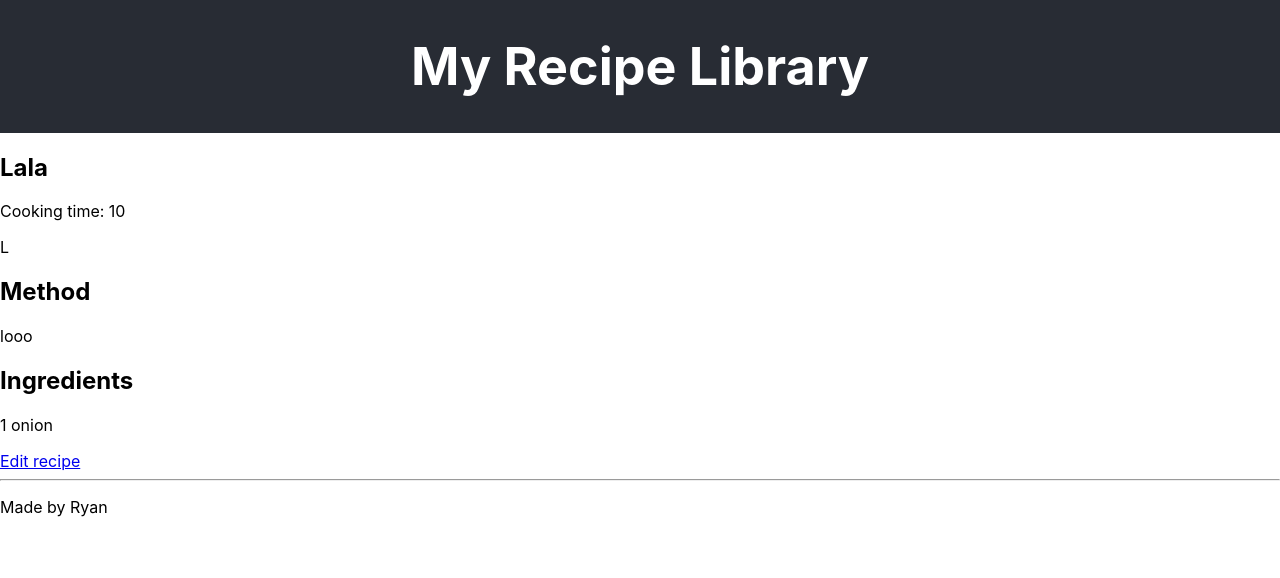
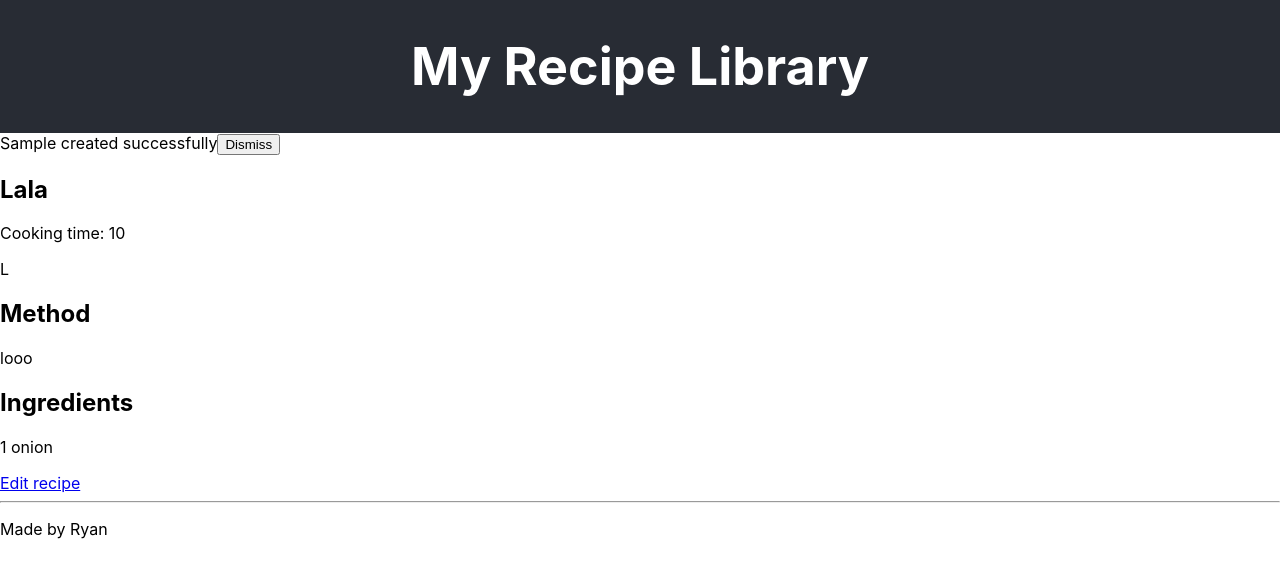
Before and after one commit to rb1193/recipe-builder, a React (Create React App) app: page /recipes/create in a window 1280 px wide. Both pictures are taken after typing "Sample", "Sample", "Sample", "Sample", "5" into the empty fields and a click on the button "Create". Shown: the top 578 px of the page. Built offline with nearby package versions, Linux system fonts and the light colour scheme.

Commit message:
Added notifications to the app

```diff
--- a/src/App.tsx
+++ b/src/App.tsx
@@ -5,35 +5,42 @@ import PaneSlider from './lib/PaneSlider';
 import LoginForm from './Auth/LoginForm';
 import RegisterForm from './Auth/RegisterFormContainer';
 import Auth from './Api/Auth';
-import { UserContext } from './Context';
+import { UserContext, NotificationContext } from './Context';
 import PaginatedRecipeSearchScreen from './Recipes/PaginatedRecipeSearchScreen';
 import User from './Contracts/User';
 import { Route, Switch } from 'react-router-dom';
 import RecipeCreateForm from './Recipes/RecipeCreateForm';
 import RecipeEditForm from './Recipes/RecipeEditForm';
 import RecipeFull from './Recipes/RecipeFull';
+import NotificationBanner from './lib/Notifications/NotificationBanner'
+import useNotifications from './lib/Notifications/useNotifications';
 
 function App() {
     const [user, setUser] = useState<User | null>(null);
+    const [notifications, dispatch] = useNotifications()
+    const initialNotificationContext = {dispatch}
 
     useEffect(() => {Auth.user().then((res) => {setUser(res.data)}).catch(() => {setUser(null)});}, [])
 
-    const authScreen = <PaneSlider panes={[
+    return (
+        <div className="App">
+            <NotificationContext.Provider value={initialNotificationContext}>
+                <header className="App-header">
+                    <h1>My Recipe Library</h1>
+                </header>
+                <NotificationBanner notifications={notifications} />
+                <main>
+                    <Switch>
+                        <Route exact path='/'>
+                            {isNull(user)
+                                ? <PaneSlider panes={[
                                     {label: 'Login', component: <LoginForm />},
                                     {label: 'Register', component: <RegisterForm />}
                                 ]} />
-
-    return (
-        <div className="App">
-            <header className="App-header">
-                <h1>My Recipe Library</h1>
-            </header>
-            <main>
-                <Switch>
-                    <Route exact path='/'>
-                        {isNull(user) ? authScreen :<UserContext.Provider value={user}>
+                                :<UserContext.Provider value={user}>
                                     <PaginatedRecipeSearchScreen />
-                        </UserContext.Provider>}
+                                </UserContext.Provider>
+                            }
                         </Route>
                         <Route exact path='/recipes/create'>
                             <RecipeCreateForm />
@@ -46,6 +53,7 @@ function App() {
                         </Route>
                     </Switch>
                 </main>
+            </NotificationContext.Provider>
             <hr></hr>
             <footer>
                 <p>Made by Ryan</p>
--- a/src/Context.tsx
+++ b/src/Context.tsx
@@ -1,4 +1,13 @@
 import React from 'react';
 import User from './Contracts/User';
+import { NotificationReducerAction } from './lib/Notifications/useNotifications'
 
 export const UserContext = React.createContext<User | null>(null)
+
+type NotificationContext = {
+    dispatch(action: NotificationReducerAction): void,
+}
+
+export const NotificationContext = React.createContext<NotificationContext>({
+    dispatch: () => {},
+})
--- a/src/Recipes/RecipeCreateForm.tsx
+++ b/src/Recipes/RecipeCreateForm.tsx
@@ -1,4 +1,4 @@
-import React, { ReactElement } from "react";
+import React, { ReactElement, useContext } from "react";
 import { Formik, Form, FormikHelpers, FormikErrors } from "formik";
 import * as Yup from "yup";
 import TextInput, { TextInputTypes } from "../lib/Forms/TextInput";
@@ -7,6 +7,9 @@ import Recipes from "../Api/Recipes";
 import { useHistory } from "react-router";
 import Recipe from "../Contracts/Recipe";
 import { fetchApiRequest, SuccessfulRequest, FailedRequest } from "../lib/Api/ApiRequest";
+import { NotificationContext } from "../Context";
+import { NotificationLevel } from "../lib/Notifications/NotificationBanner";
+import { NotificationActionType } from "../lib/Notifications/useNotifications";
 
 export interface CreateRecipeFormValues {
     name: string,
@@ -18,6 +21,7 @@ export interface CreateRecipeFormValues {
 
 export default function CreateRecipeForm(): ReactElement {
     let history = useHistory();
+    const { dispatch } = useContext(NotificationContext)
 
     const initialValues: CreateRecipeFormValues = {
         name: '',
@@ -50,6 +54,13 @@ export default function CreateRecipeForm(): ReactElement {
         fetchApiRequest(Recipes.store(values)).then((request: SuccessfulRequest<Recipe>) => {
             // Complete submission before redirecting using history API, don't be tempted to use finally()
             actions.setSubmitting(false);
+            dispatch({
+                type: NotificationActionType.ADD,
+                payload: {
+                    message: `${request.payload.data.name} created successfully`,
+                    level: NotificationLevel.info
+                }
+            })
             history.push('/recipes/' + request.payload.data.id);
         }).catch((request: FailedRequest) => {
             if (request.payload.data && request.payload.data.errors) {
--- a/src/Recipes/RecipeEditForm.tsx
+++ b/src/Recipes/RecipeEditForm.tsx
@@ -1,4 +1,4 @@
-import React, { ReactElement, useState, useEffect } from "react";
+import React, { ReactElement, useState, useEffect, useContext } from "react";
 import { Formik, Form, FormikHelpers, FormikErrors } from "formik";
 import * as Yup from "yup";
 import TextInput, { TextInputTypes } from "../lib/Forms/TextInput";
@@ -7,6 +7,9 @@ import Recipes from "../Api/Recipes";
 import { useHistory, useParams } from "react-router";
 import Recipe from "../Contracts/Recipe";
 import { ApiRequest, ApiRequestStatus, fetchApiRequest, SuccessfulRequest, FailedRequest } from "../lib/Api/ApiRequest";
+import { NotificationContext } from "../Context";
+import { NotificationLevel } from "../lib/Notifications/NotificationBanner";
+import { NotificationActionType } from '../lib/Notifications/useNotifications';
 
 export interface EditRecipeFormValues {
     name: string,
@@ -18,6 +21,7 @@ export interface EditRecipeFormValues {
 
 export default function EditRecipeForm(): ReactElement {
     let history = useHistory();
+    const {dispatch} = useContext(NotificationContext)
 
     const { recipeId } = useParams()
 
@@ -53,6 +57,13 @@ export default function EditRecipeForm(): ReactElement {
         fetchApiRequest(Recipes.update(recipeId, values)).then((request: SuccessfulRequest<Recipe>) => {
             // Complete submission before redirecting using history API, don't be tempted to use finally()
             actions.setSubmitting(false);
+            dispatch({
+                type: NotificationActionType.ADD,
+                payload: {
+                    message: `${request.payload.data.name} created successfully`,
+                    level: NotificationLevel.info
+                }
+            })
             history.push('/recipes/' + request.payload.data.id);
         }).catch((request: FailedRequest) => {
             if (request.payload.data && request.payload.data.errors) {
--- /dev/null
+++ b/src/lib/Notifications/NotificationBanner.tsx
@@ -0,0 +1,40 @@
+import React, { useContext } from "react"
+import { NotificationContext } from '../../Context'
+import classNames from 'classnames'
+import { NotificationActionType } from "./useNotifications"
+
+export enum NotificationLevel {
+    info = 'info',
+    warning = 'warning',
+    error = 'error'
+}
+
+export type AppNotification = {
+    message: string,
+    level: NotificationLevel
+}
+
+interface NotificationBannerProps {
+    notifications: AppNotification[]
+}
+
+export default function NotificationBanner(props: NotificationBannerProps) {
+    const { dispatch } = useContext(NotificationContext)
+    const { notifications } = props
+
+    const items = notifications.map((item, index) => {
+        const classes = classNames(
+            `NotificationBanner__Notification`,
+            `NotificationBanner__Notification__${item.level}`,
+        )
+        return <div key={`notification_${index}`} className={classes}>
+            <span>{item.message}</span>
+            <button type="button" className="NotificationBenner__NotificationDismiss"
+                onClick={() => {dispatch({type: NotificationActionType.REMOVE, payload: item})}}>
+                Dismiss
+            </button>
+        </div>
+    })
+
+    return (<div className="NotificationBanner">{items}</div>)
+}
--- /dev/null
+++ b/src/lib/Notifications/useNotifications.ts
@@ -0,0 +1,25 @@
+import { useReducer, Reducer } from "react";
+import { AppNotification } from "./NotificationBanner";
+
+export enum NotificationActionType {
+    ADD = 'add',
+    REMOVE = 'remove',
+}
+
+export type NotificationReducerAction = {
+    type: NotificationActionType,
+    payload: AppNotification
+}
+
+function notificationsReducer(state: AppNotification[], action: NotificationReducerAction) {
+    switch(action.type) {
+        case NotificationActionType.ADD:
+            return [...state, action.payload]
+        case NotificationActionType.REMOVE:
+            return state.filter(item => !Object.is(action.payload, item))
+    }
+}
+
+export default function useNotifications() {
+    return useReducer<Reducer<AppNotification[], NotificationReducerAction>>(notificationsReducer, [])
+}
--- a/tsconfig.json
+++ b/tsconfig.json
@@ -6,7 +6,7 @@
       "dom.iterable",
       "esnext"
     ],
-    "allowJs": true,
+    "allowJs": false,
     "skipLibCheck": true,
     "esModuleInterop": true,
     "allowSyntheticDefaultImports": true,
@@ -17,7 +17,8 @@
     "resolveJsonModule": true,
     "isolatedModules": true,
     "noEmit": true,
-    "jsx": "react"
+    "jsx": "react",
+    "sourceMap": true,
   },
   "include": [
     "src"
```
Lines whose indentation alone changed are shown as unchanged.
